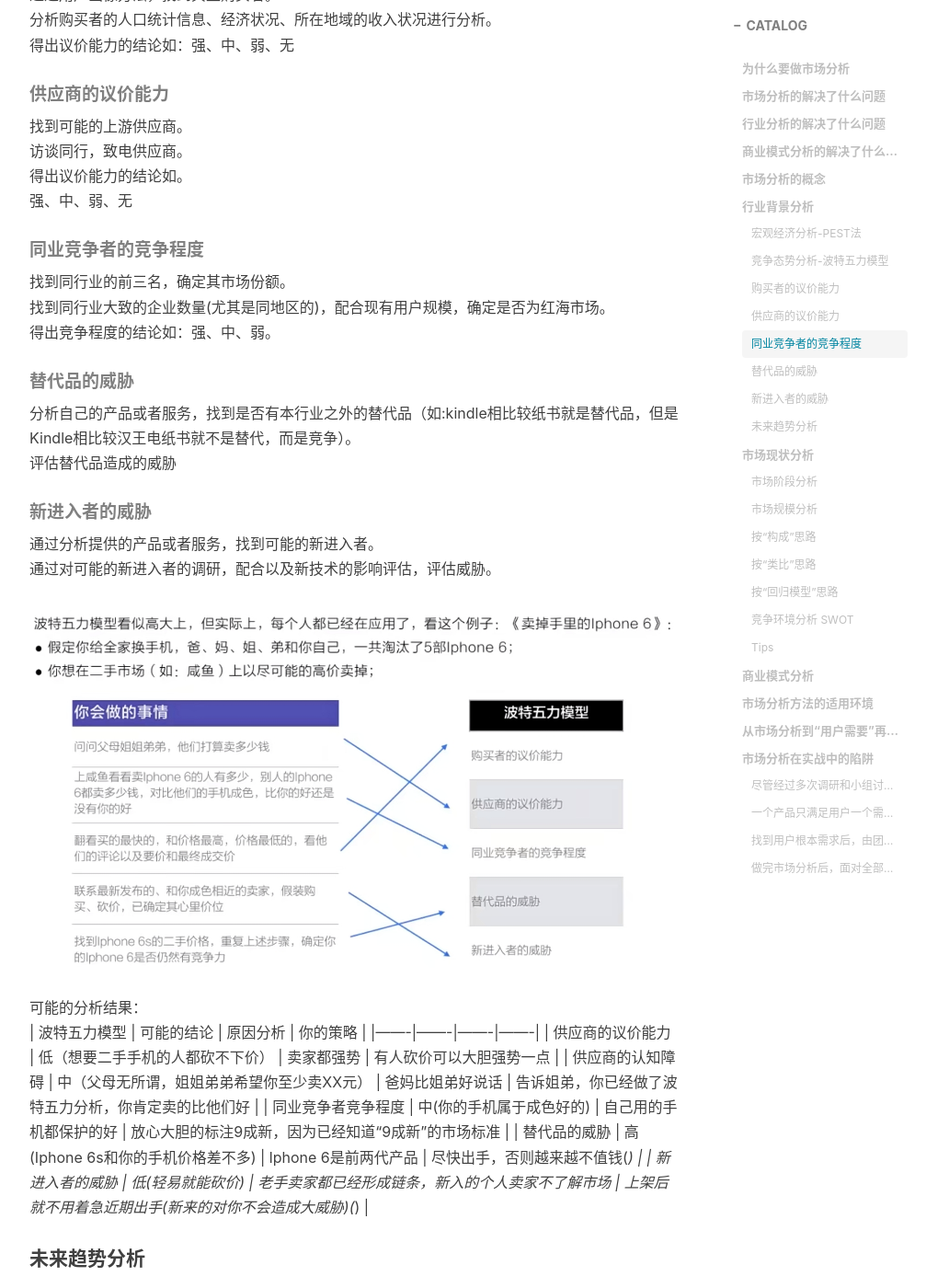
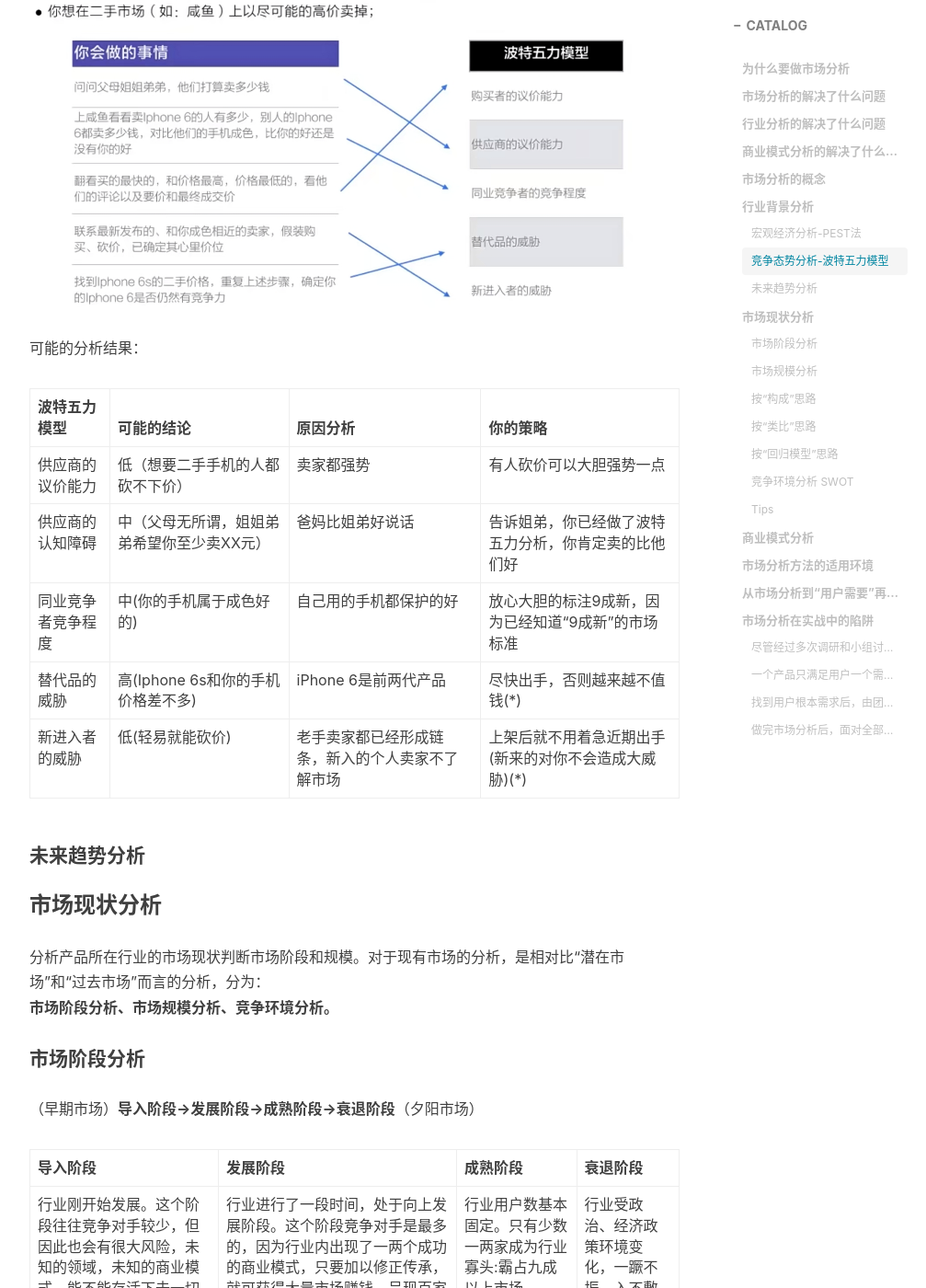
Before and after one commit to bingchuH/bingchuH.github.io, a Jekyll site: the page built from _posts/2024-04-29-五、市场分析.md, in a window 1280 px wide and 1400 px high, scrolled down 4606 px. Shown: the whole window at 92% size, without its empty margins (233-1240 px from the left). Built offline with Jekyll 4.4.1, drawn with Linux system fonts in a browser that asks for light colours; nearby versions of some CDN libraries; comment, search, counter and statistics services are not loaded; some of the changed text lies outside the part shown.

Commit message:
modified

```diff
--- a/_posts/2024-04-29-五、市场分析.md
+++ b/_posts/2024-04-29-五、市场分析.md
@@ -70,40 +70,18 @@ PEST是四个英文单词的缩写：
 #### 竞争态势分析-波特五力模型
 波特五力模型是迈克尔·波特(MichaelPorter)于20世纪70年代初提出。他认为行业中存在着决定竞争规模和程度的五种力量，这五种力量综合起来影响着产业的吸引力以及现有企业的竞争战略决策。五种力量分别为：
 ![波特五力模型](/img-post/porters-five.png)
-##### 购买者的议价能力
-通过用户画像方法，找到典型购买者。
-分析购买者的人口统计信息、经济状况、所在地域的收入状况进行分析。
-得出议价能力的结论如：强、中、弱、无
-
-##### 供应商的议价能力
-找到可能的上游供应商。
-访谈同行，致电供应商。
-得出议价能力的结论如。
-强、中、弱、无
-
-##### 同业竞争者的竞争程度
-找到同行业的前三名，确定其市场份额。
-找到同行业大致的企业数量(尤其是同地区的)，配合现有用户规模，确定是否为红海市场。
-得出竞争程度的结论如：强、中、弱。
-
-##### 替代品的威胁
-分析自己的产品或者服务，找到是否有本行业之外的替代品（如:kindle相比较纸书就是替代品，但是Kindle相比较汉王电纸书就不是替代，而是竞争）。
-评估替代品造成的威胁
-
-##### 新进入者的威胁
-通过分析提供的产品或者服务，找到可能的新进入者。
-通过对可能的新进入者的调研，配合以及新技术的影响评估，评估威胁。
-
 ![举例](/img-post/porters-five-1.png)
 
 可能的分析结果：
-| 波特五力模型  | 可能的结论  | 原因分析 | 你的策略 |
-|-------|-------|-------|-------|
-| 供应商的议价能力  | 低（想要二手手机的人都砍不下价） | 卖家都强势 | 有人砍价可以大胆强势一点 |
-| 供应商的认知障碍    | 中（父母无所谓，姐姐弟弟希望你至少卖XX元） | 爸妈比姐弟好说话 | 告诉姐弟，你已经做了波特五力分析，你肯定卖的比他们好 |
-| 同业竞争者竞争程度 | 中(你的手机属于成色好的) | 自己用的手机都保护的好 | 放心大胆的标注9成新，因为已经知道“9成新”的市场标准 |
-| 替代品的威胁 | 高(Iphone 6s和你的手机价格差不多) | lphone 6是前两代产品 | 尽快出手，否则越来越不值钱(*) |
-| 新进入者的威胁 | 低(轻易就能砍价) | 老手卖家都已经形成链条，新入的个人卖家不了解市场 | 上架后就不用着急近期出手(新来的对你不会造成大威胁)(*) |
+
+| 波特五力模型          | 可能的结论                        | 原因分析                    | 你的策略                                         |
+|---------------------|-------------------------------|--------------------------|------------------------------------------------|
+| 供应商的议价能力        | 低（想要二手手机的人都砍不下价）           | 卖家都强势                   | 有人砍价可以大胆强势一点                                |
+| 供应商的认知障碍        | 中（父母无所谓，姐姐弟弟希望你至少卖XX元）   | 爸妈比姐弟好说话              | 告诉姐弟，你已经做了波特五力分析，你肯定卖的比他们好              |
+| 同业竞争者竞争程度       | 中(你的手机属于成色好的)               | 自己用的手机都保护的好          | 放心大胆的标注9成新，因为已经知道“9成新”的市场标准            |
+| 替代品的威胁           | 高(Iphone 6s和你的手机价格差不多)       | iPhone 6是前两代产品         | 尽快出手，否则越来越不值钱(*)                        |
+| 新进入者的威胁         | 低(轻易就能砍价)                   | 老手卖家都已经形成链条，新入的个人卖家不了解市场 | 上架后就不用着急近期出手(新来的对你不会造成大威胁)(*) |
+
 
 
 #### 未来趋势分析
```
